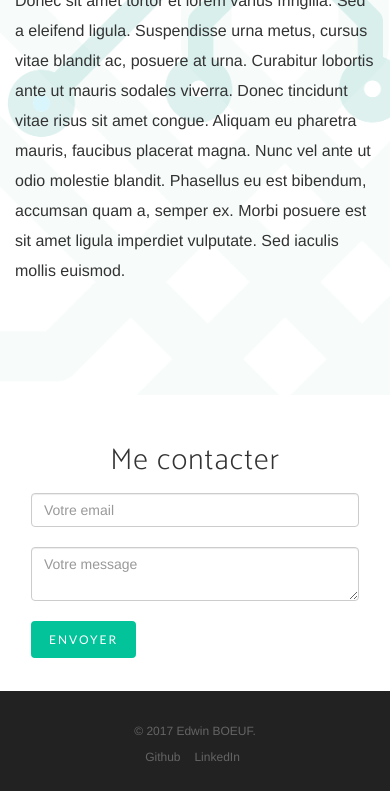
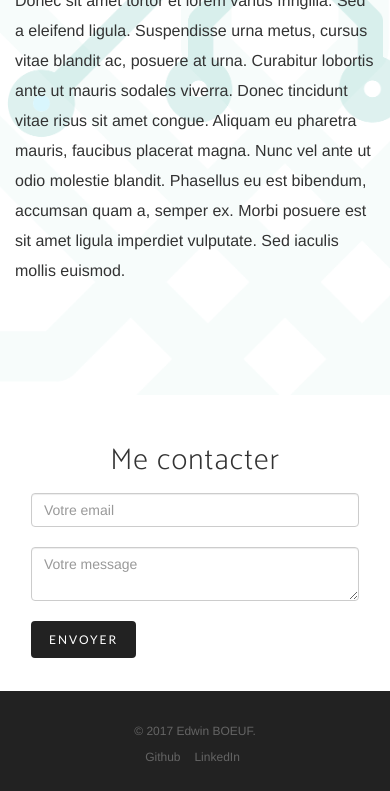
Before and after one commit to EdwinBOEUF/edwinboeuf.github.io, a website: page index.html in a window 390 px wide. In both pictures the pointer is over the button "ENVOYER". Shown: the part 671-1462 px from the top of the page. Drawn offline with nearby package versions, Linux system fonts and the light colour scheme; a web font is replaced by a local one.

Commit message:
modification couleur hover

```diff
--- a/css/styles.css
+++ b/css/styles.css
@@ -41,9 +41,9 @@ i {
 }
 
 .btn-primary:hover {
-  background-color: #02C39A;
+  background-color: #222;
   color: white;
-  border: 2px solid #02C39A;
+  border: 2px solid #222;
 }
 
 .intro {
@@ -158,7 +158,7 @@ header {
 
 @media (max-width: 767px) {
   #name-logo {
-    color: #02C39A;
+    color: #222;
   }
   .intro h2 {
     font-size: 20px;
```
